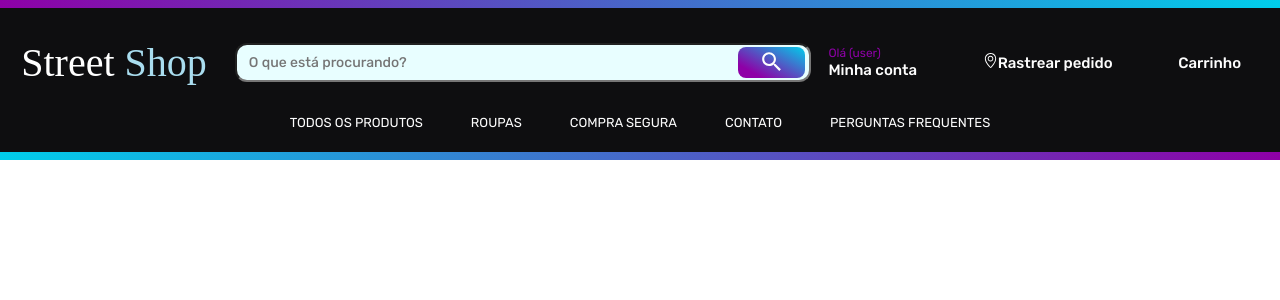
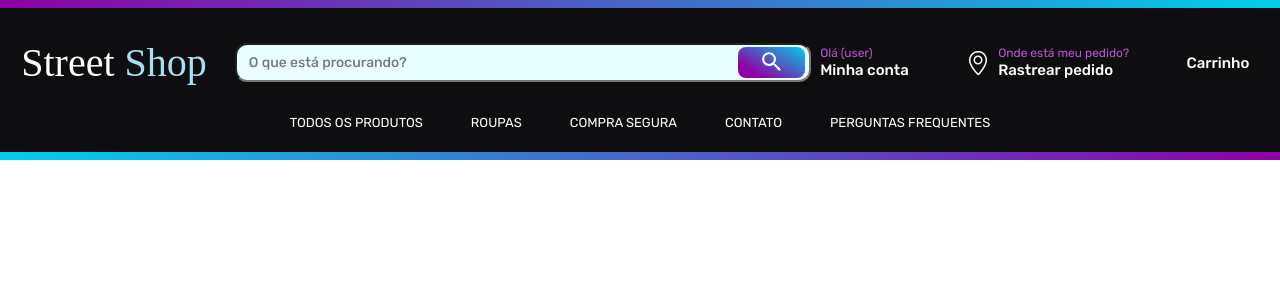
Before and after one commit to gustavocarvalho-ra/NextJs-Loja_Roupas, a Next.js app: page / in a window 1280 px wide. Shown: the top 300 px of the page. Built offline with nearby package versions, Linux system fonts and the light colour scheme; a web font is replaced by a local one.

Commit message:
style: user v1

```diff
--- a/app/components/Header/index.tsx
+++ b/app/components/Header/index.tsx
@@ -19,9 +19,18 @@ export default function Header() {
               <p>Olá (user)</p>
               <button className="Us">Minha conta</button>
             </div>
-
-            <button className="Ras"><SlLocationPin /><a href="/">Rastrear pedido</a></button>
-            <button className="Car">Carrinho</button>
+            <div className="Uss">
+              <SlLocationPin style={{marginRight: '8px', marginTop: '5px', color: '#fff', fontSize: '1.5em'}}/>
+              <div>
+                <p>Onde está meu pedido?</p>
+                <button className="Ras">
+                  <a href="/">Rastrear pedido</a>
+                </button>
+              </div>
+            </div>
+            <div>
+              <button className="Car">Carrinho</button>
+            </div>
           </div>
         </div>
         <div className="nav">
--- a/app/components/Header/styles.ts
+++ b/app/components/Header/styles.ts
@@ -71,12 +71,16 @@ export const A = styled.div `
       gap: 3em;
 
       button {
-
+        cursor: pointer;
       }
 
       p {
         font-size: 12px;
-        color: rgba(142,0,167,1);
+        color: #BA55D3;
+      }
+
+      .Uss {
+        display: flex;
       }
 
       .Us {
```
